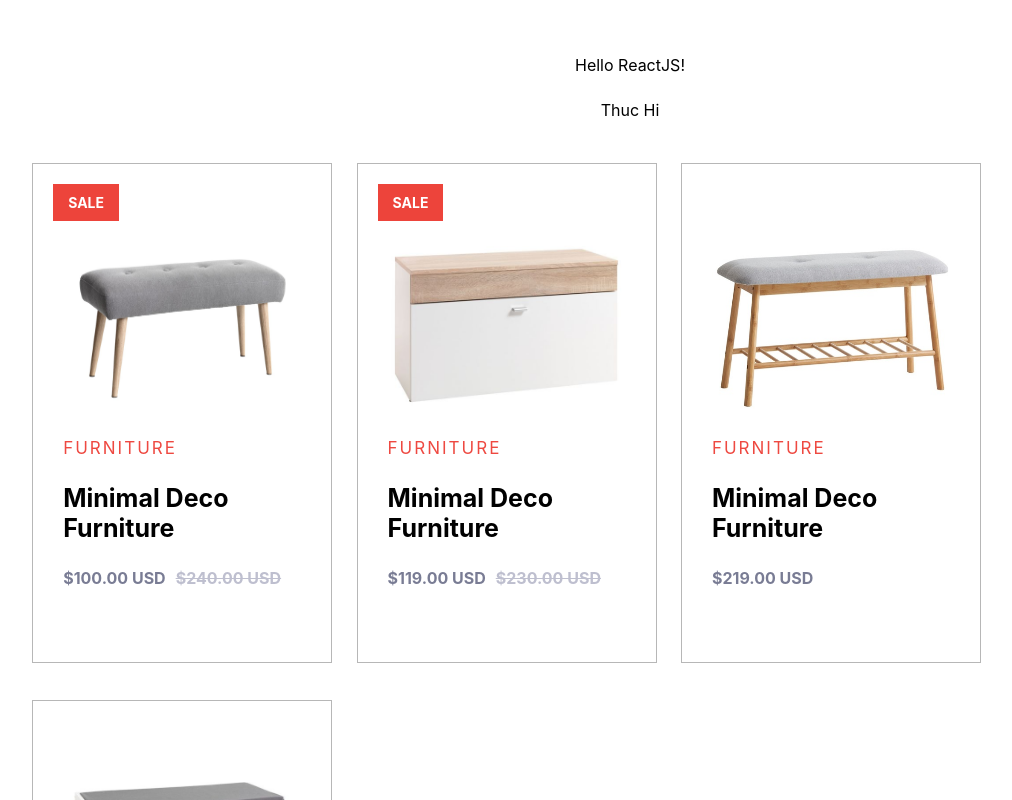
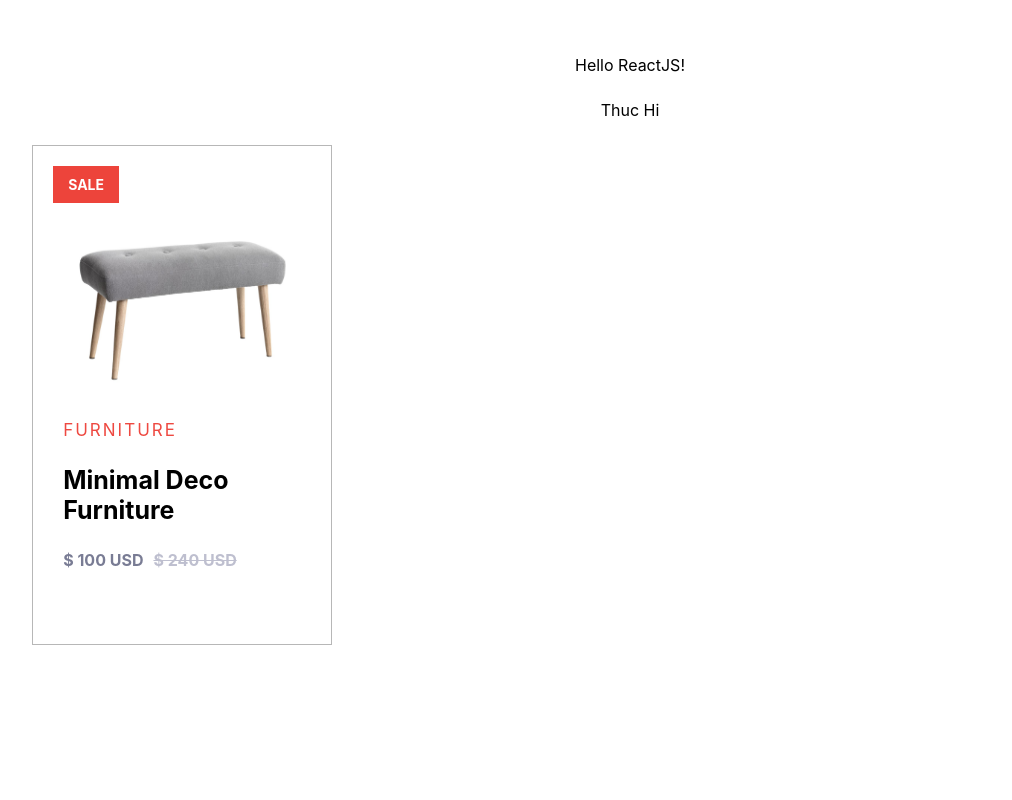
Before and after one commit to hitran/hi-reactjs, a React (Create React App) app: page / in a window 1280 px wide. Shown: the top 800 px of the page, without its empty margins (10-1022 px from the left). Built offline with nearby package versions, Linux system fonts and the light colour scheme.

Commit message:
spliting product into smaller components

```diff
--- a/src/App.js
+++ b/src/App.js
@@ -1,59 +1,36 @@
 import React from 'react';
 import product1 from './product1.jpg';
-import product2 from './product2.jpg';
-import product3 from './product3.jpg';
-import product4 from './product4.jpg';
+import ProductInfo from './ProductInfo';
+import ProductImage from './ProductImage';
 import './App.css';
 
 
 function App() {
+  const product =
+  {
+    imgSrc: product1,
+    price: 240,
+    category: 'FURNITURE',
+    name: 'Minimal Deco Furniture',
+    isOnSale: true,
+    finalPrice: 100
+  };
+
   return (
     <div className="App">
       <p>Hello ReactJS!</p>
       <p>Thuc Hi</p>
-      <div className="ProductList">
         <div className="Product">
-          <div>
-            <img src={product1} alt="product1" />
-            <span className="SaleTag">SALE</span>
-          </div>
-          <div>
-            <p className="Category">FURNITURE</p>
-            <p className="ProductName">Minimal Deco Furniture</p>
-            <p className="Price">$100.00 USD<span><strike>$240.00 USD</strike></span></p>
-          </div>
-        </div>
-        <div className="Product">
-          <div>
-            <img src={product2} alt="product2" />
-            <span className="SaleTag">SALE</span>
-          </div>
-          <div>
-            <p className="Category">FURNITURE</p>
-            <p className="ProductName">Minimal Deco Furniture</p>
-            <p className="Price">$119.00 USD<span><strike>$230.00 USD</strike></span></p>
-          </div>
-        </div>
-        <div className="Product">
-          <div>
-            <img src={product3} alt="product3" />
-          </div>
-          <div>
-            <p className="Category">FURNITURE</p>
-            <p className="ProductName">Minimal Deco Furniture</p>
-            <p className="Price">$219.00 USD</p>
-          </div>
-        </div>
-        <div className="Product">
-          <div>
-            <img src={product4} alt="product4" />
-          </div>
-          <div>
-            <p className="Category">FURNITURE</p>
-            <p className="ProductName">Minimal Deco Furniture</p>
-            <p className="Price">$219.00 USD</p>
-          </div>
-        </div>
+          <ProductImage
+            isOnSale={product.isOnSale}
+            imgSrc={product.imgSrc} />
+
+          <ProductInfo
+            category={product.category}
+            name={product.name}
+            isOnSale={product.isOnSale}
+            finalPrice={product.finalPrice}
+            price={product.price} />
       </div>
     </div>
   );
--- /dev/null
+++ b/src/ProductImage.jsx
@@ -0,0 +1,12 @@
+import React from 'react';
+
+function ProductImage(props) {
+    return (
+        <div>
+            <img src={props.imgSrc} alt="product" />
+            {props.isOnSale ? <span className="SaleTag">SALE</span> : null}
+        </div>
+    );
+}
+
+export default ProductImage;
--- /dev/null
+++ b/src/ProductInfo.jsx
@@ -0,0 +1,14 @@
+import React from 'react';
+
+function ProductInfo(props) {
+    return (
+        <div><p className="Category">{props.category}</p>
+            <p className="ProductName">{props.name}</p>
+            <p className="Price">{`$ ${props.finalPrice} USD`}
+                {props.isOnSale ? <span><strike>{`$ ${props.price} USD`}</strike></span> : null}
+            </p>
+        </div>
+    );
+}
+
+export default ProductInfo;
```
